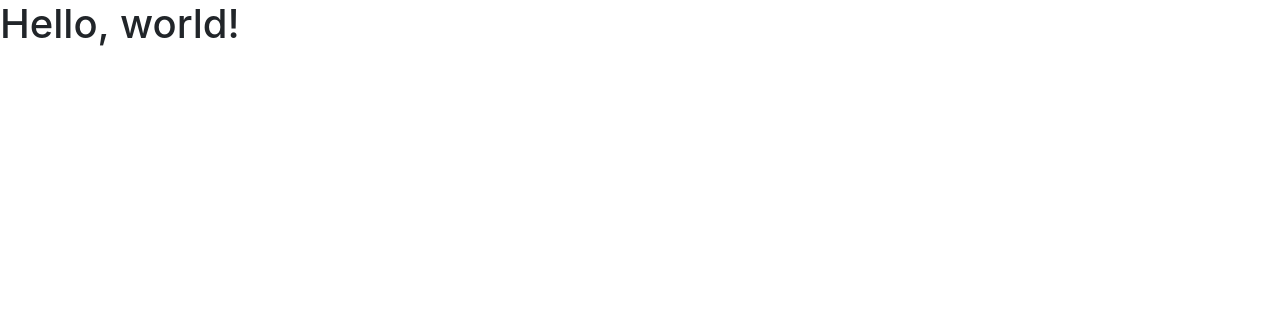
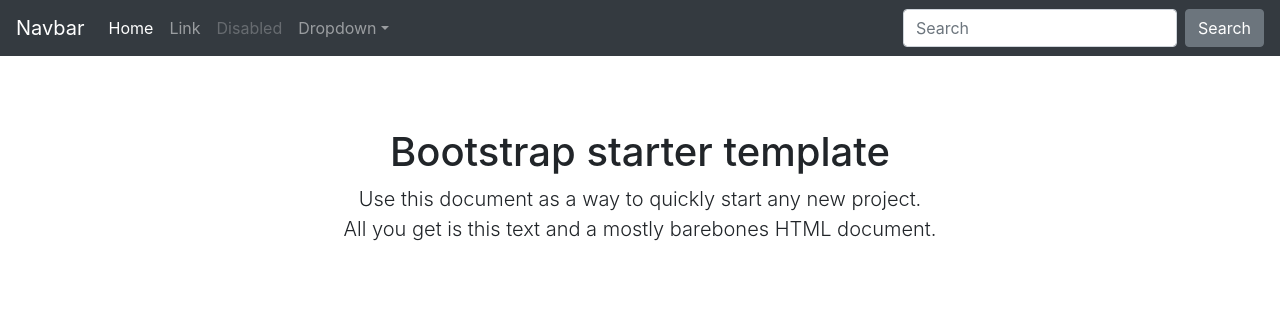
Before and after one commit to grauner/map673-Portfolio-, a plain HTML site: page lesson/index.html in a window 1280 px wide. Drawn offline with nearby package versions, Linux system fonts and the light colour scheme.

Commit message:
lesson 1Working

```diff
--- a/lesson/index.html
+++ b/lesson/index.html
@@ -8,15 +8,63 @@
     <!-- Bootstrap CSS -->
     <link rel="stylesheet" href="https://stackpath.bootstrapcdn.com/bootstrap/4.4.1/css/bootstrap.min.css" integrity="sha384-Vkoo8x4CGsO3+Hhxv8T/Q5PaXtkKtu6ug5TOeNV6gBiFeWPGFN9MuhOf23Q9Ifjh" crossorigin="anonymous">
 
-    <title>Hello, world!</title>
+  <!-- My custom CSS -->
+  <link rel="stylesheet" href="starter-template.css">
+
+
+  <title>Hello, world! My first starter template!!
+  </title>
 </head>
 <body>
-    <h1>Hello, world!</h1>
+  <nav class="navbar navbar-expand-md navbar-dark bg-dark fixed-top">
+    <a class="navbar-brand" href="#">Navbar</a>
+    <button class="navbar-toggler" type="button" data-toggle="collapse" data-target="#navbarsExampleDefault" aria-controls="navbarsExampleDefault" aria-expanded="false" aria-label="Toggle navigation">
+      <span class="navbar-toggler-icon"></span>
+    </button>
+
+    <div class="collapse navbar-collapse" id="navbarsExampleDefault">
+      <ul class="navbar-nav mr-auto">
+        <li class="nav-item active">
+          <a class="nav-link" href="#">Home <span class="sr-only">(current)</span></a>
+        </li>
+        <li class="nav-item">
+          <a class="nav-link" href="#">Link</a>
+        </li>
+        <li class="nav-item">
+          <a class="nav-link disabled" href="#" tabindex="-1" aria-disabled="true">Disabled</a>
+        </li>
+        <li class="nav-item dropdown">
+          <a class="nav-link dropdown-toggle" href="#" id="dropdown01" data-toggle="dropdown" aria-haspopup="true" aria-expanded="false">Dropdown</a>
+          <div class="dropdown-menu" aria-labelledby="dropdown01">
+            <a class="dropdown-item" href="#">Action</a>
+            <a class="dropdown-item" href="#">Another action</a>
+            <a class="dropdown-item" href="#">Something else here</a>
+          </div>
+        </li>
+      </ul>
+      <form class="form-inline my-2 my-lg-0">
+        <input class="form-control mr-sm-2" type="text" placeholder="Search" aria-label="Search">
+        <button class="btn btn-secondary my-2 my-sm-0" type="submit">Search</button>
+      </form>
+    </div>
+  </nav>
+
+  <main role="main" class="container">
+
+    <div class="starter-template">
+      <h1>Bootstrap starter template</h1>
+      <p class="lead">Use this document as a way to quickly start any new project.<br> All you get is this text and a mostly barebones HTML document.</p>
+    </div>
+
+  </main>
 
   <!-- Optional JavaScript -->
   <!-- jQuery first, then Popper.js, then Bootstrap JS -->
   <script src="https://code.jquery.com/jquery-3.4.1.slim.min.js" integrity="sha384-J6qa4849blE2+poT4WnyKhv5vZF5SrPo0iEjwBvKU7imGFAV0wwj1yYfoRSJoZ+n" crossorigin="anonymous"></script>
   <script src="https://cdn.jsdelivr.net/npm/popper.js@1.16.0/dist/umd/popper.min.js" integrity="sha384-Q6E9RHvbIyZFJoft+2mJbHaEWldlvI9IOYy5n3zV9zzTtmI3UksdQRVvoxMfooAo" crossorigin="anonymous"></script>
   <script src="https://stackpath.bootstrapcdn.com/bootstrap/4.4.1/js/bootstrap.min.js" integrity="sha384-wfSDF2E50Y2D1uUdj0O3uMBJnjuUD4Ih7YwaYd1iqfktj0Uod8GCExl3Og8ifwB6" crossorigin="anonymous"></script>
+  <script>
+      console.log("Bring it on!")
+  </script>
   </body>
 </html>
--- /dev/null
+++ b/lesson/starter-template.css
@@ -0,0 +1,7 @@
+body {
+  padding-top: 5rem;
+}
+.starter-template {
+  padding: 3rem 1.5rem;
+  text-align: center;
+}
```
Also changed, not shown: lesson/index copy.html (added, +22 -0 lines). Lines whose indentation alone changed are shown as unchanged.
